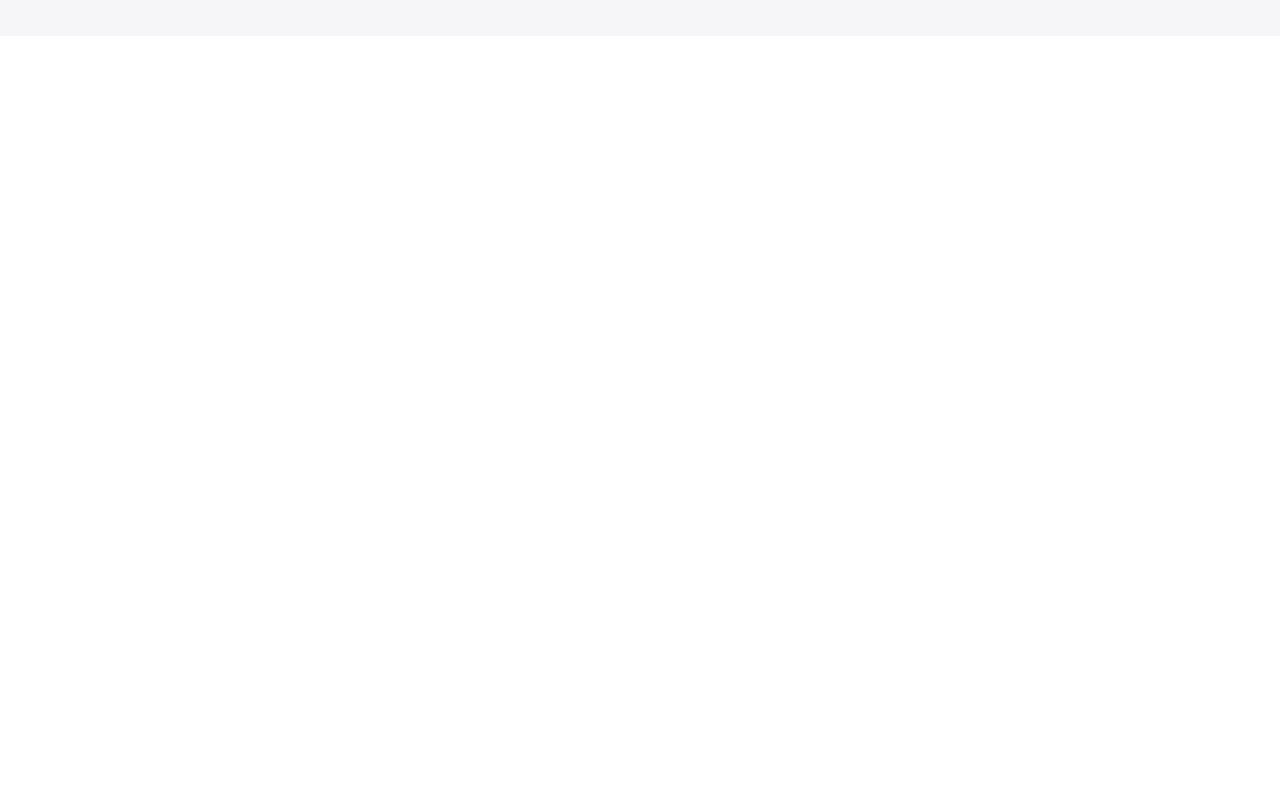
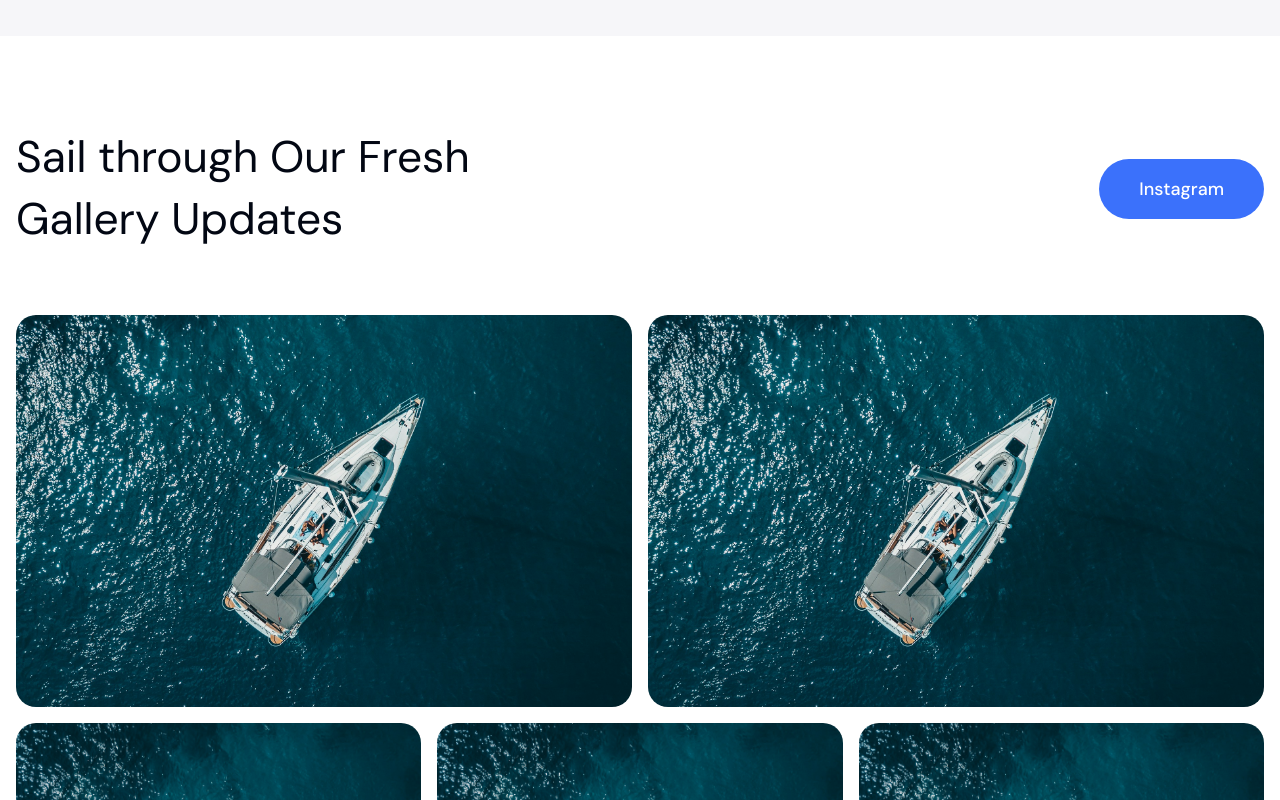
Before and after one commit to umittahmett/yacht-showcase, a Next.js app: page / in a window 1280 px wide. Shown: the part 4860-5660 px from the top of the page. Before the commit the page ends 5078 px from the top, so only its background shows below. Built offline with nearby package versions, Linux system fonts and the light colour scheme; a web font is replaced by a local one.

Commit message:
feat: create gallery section

```diff
--- a/app/page.tsx
+++ b/app/page.tsx
@@ -4,6 +4,7 @@ import FeaturedYacth from "@/components/section/featured-yacth";
 import Hero from "@/components/section/hero";
 import Services from "@/components/section/services";
 import WhyChooseUs from "@/components/section/why-choose-us";
+import Gallery from "@/components/section/gallery";
 
 export default function Home() {
   return (
@@ -14,6 +15,7 @@ export default function Home() {
       <Services />
       <WhyChooseUs />
       <Testimonials />
+      <Gallery />
     </div>
   );
 }
--- /dev/null
+++ b/components/section/gallery.tsx
@@ -0,0 +1,53 @@
+import Link from "next/link";
+import { Button } from "../ui/button";
+import Image, { StaticImageData } from "next/image";
+import BoatImage from '@assets/images/dummy-product.jpg'
+import clsx from "clsx";
+
+const Gallery = () => {
+  const galleyImages: string[] | StaticImageData[] = [
+    BoatImage,
+    BoatImage,
+    BoatImage,
+    BoatImage,
+    BoatImage,
+  ];
+
+  return (
+    <section>
+      <div className="container">
+        <div className="flex flex-wrap items-center justify-between gap-2.5 sm:gap-4 lg:gap-10 mb-8 sm:mb-12 lg:mb-16">
+          <h2 className="section-title max-w-xl">
+            Sail through Our Fresh Gallery Updates
+          </h2>
+          <Button size="lg" asChild>
+            <Link href={"/"}>Instagram</Link>
+          </Button>
+        </div>
+
+        <div className="grid grid-cols-2 md:grid-cols-6 gap-2 sm:gap-3 lg:gap-4">
+          {galleyImages.map((image, idx) => (
+            <div
+              key={idx}
+              className={clsx(
+                "rounded-[20px] group overflow-hidden object-cover aspect-square",
+                idx <= 1 || idx % 5 == 0 || idx % 6 == 0
+                  ? "md:col-span-3 md:aspect-[11/7]"
+                  : "md:col-span-2"
+              )}
+            >
+              <Image
+                key={idx}
+                src={image}
+                alt="Gallrery Image"
+                className="size-full object-cover group-hover:scale-105 duration-300"
+              />
+            </div>
+          ))}
+        </div>
+      </div>
+    </section>
+  );
+}
+
+export default Gallery
```
